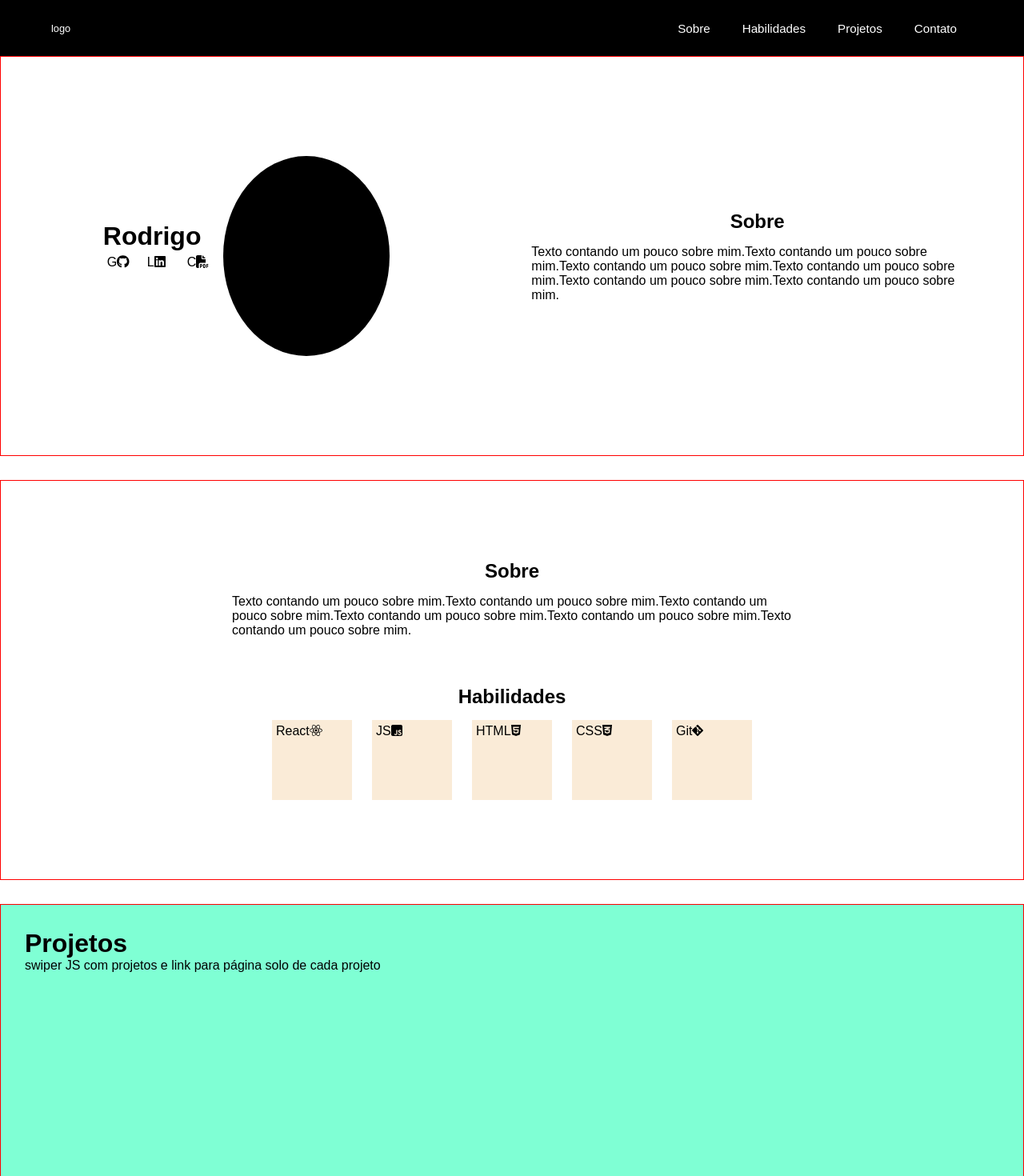
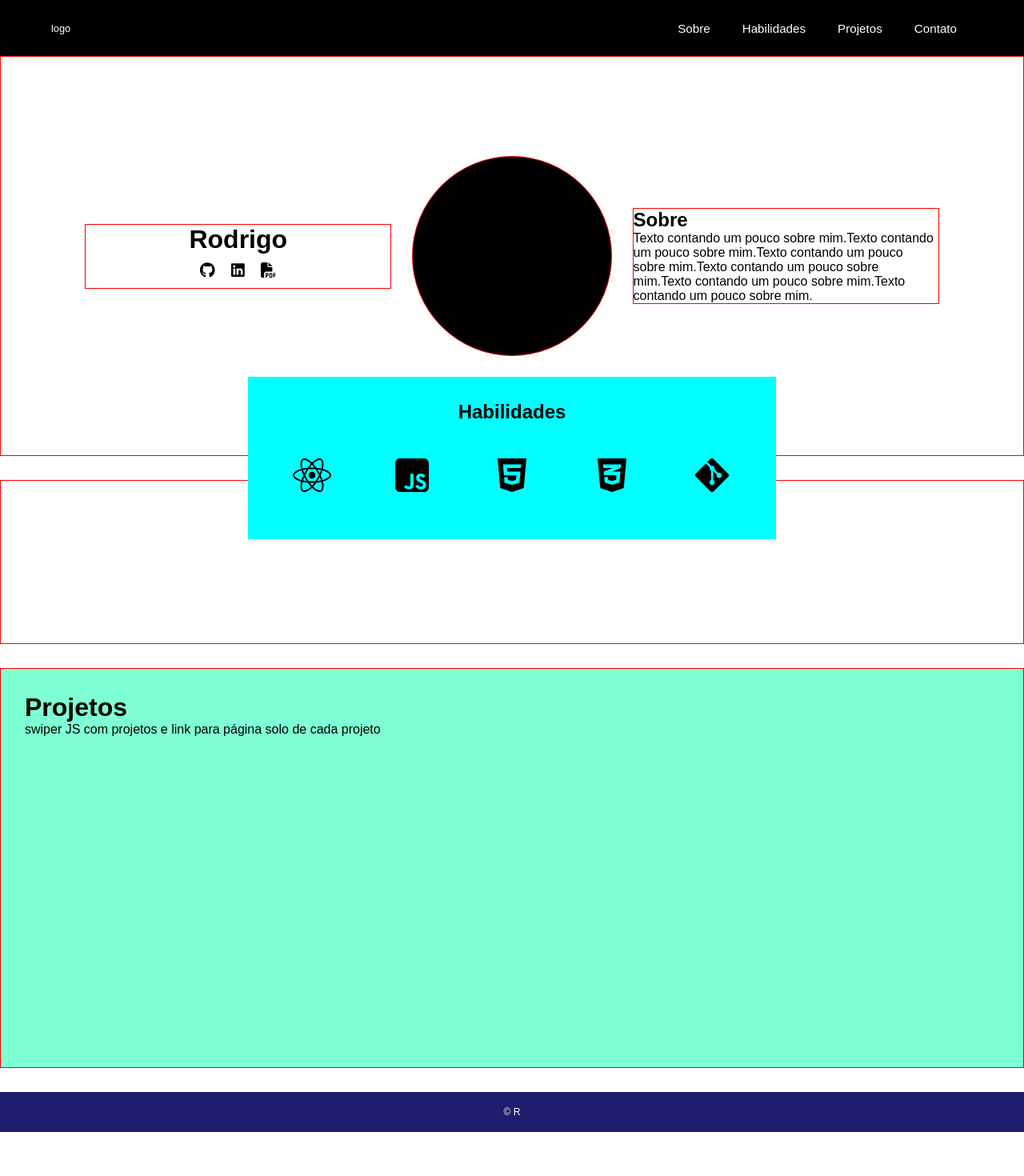
Before and after one commit to Rod7z/Portfolio, a React (Create React App) app: page / in a window 1280 px wide. Shown: the top 1470 px of the page at 80% size. After the commit the page ends 1415 px from the top, so only its background shows below. Built offline with nearby package versions, Linux system fonts and the light colour scheme.

Commit message:
atualizações no layout

```diff
--- a/src/components/Footer/footer.css
+++ b/src/components/Footer/footer.css
@@ -1,7 +1,15 @@
+/************************** FOOTER ****************************/
+
 footer{
     width: 100%;
-    height: 350px;
-    display: flex;
-    background-color: black;
-    color: #fff;
+    background-color: #1e1e6d;
+    color: #FFF;
 }
+
+footer .final{
+  display: flex;
+  justify-content: center;
+  align-items: center;
+  height: 50px;
+  font-size: 12px;
+}
--- a/src/components/Footer/index.js
+++ b/src/components/Footer/index.js
@@ -2,9 +2,11 @@ import './footer.css';
 
 function Footer() {
  return (
-   <footer>
-      &copy; R
-   </footer>
+    <footer>
+      <div class="final">
+        <div class="copy"><span>&copy; R</span></div>
+      </div>
+    </footer>
  );
 }
 
--- a/src/components/Main/index.js
+++ b/src/components/Main/index.js
@@ -10,9 +10,9 @@ function Main() {
         <div className='info'>
             <h1>Rodrigo</h1>
             <ul>
-                <li>G<FontAwesomeIcon icon={faGithub} /></li>
-                <li>L<FontAwesomeIcon icon={faLinkedin} /></li>
-                <li>C<FontAwesomeIcon icon={faFilePdf} /></li>
+                <li><FontAwesomeIcon icon={faGithub} /></li>
+                <li><FontAwesomeIcon icon={faLinkedin} /></li>
+                <li><FontAwesomeIcon icon={faFilePdf} /></li>
             </ul>
         </div>
 
--- a/src/components/Main/main.css
+++ b/src/components/Main/main.css
@@ -2,27 +2,38 @@ main{
     padding: 30px 0;
     height: 500px;
     display: flex;
-    justify-content: space-between;
+    justify-content: center;
     align-items: center;
     border: 1px solid red;
     margin-bottom: 30px;
 }
 
-.info{
-    margin-left: 10%;
+.info, .foto, .sobre{
+    width: 30%;
+    border: 1px solid red;
 }
 
-.info li{
-    padding: 5px;
-    width: 50px;
-    height: 50px;
-    color: black;
+.info{
+    margin-left: 5%;
+    display: flex;
+    flex-direction: column;
+    align-items: center;
+    justify-content: center;
+}
+
+.info ul li{
+    padding: 10px;
+    font-size: 1.2rem;
 }
 
 .foto{
-    margin-right: 10%;
     width: 250px;
     height: 250px;
     border-radius: 50%;
+    margin: 0 2%;
     background-color: black;
 }
+
+.sobre{
+    margin-right: 5%;
+}
--- a/src/components/Sobre/index.js
+++ b/src/components/Sobre/index.js
@@ -6,21 +6,14 @@ function Sobre() {
  return (
    <div className='article'>
     <article>
-        <section className='sobre'>
-            <h2>Sobre</h2>
-            <p>
-                Texto contando um pouco sobre mim.Texto contando um pouco sobre mim.Texto contando um pouco sobre mim.Texto contando um pouco sobre mim.Texto contando um pouco sobre mim.Texto contando um pouco sobre mim.
-            </p>
-        </section>
-
         <section className='skills'>
             <h2>Habilidades</h2>
             <ul>
-                <li>React<FontAwesomeIcon icon={faReact} /></li>
-                <li>JS<FontAwesomeIcon icon={faSquareJs} /></li>
-                <li>HTML<FontAwesomeIcon icon={faHtml5} /></li>
-                <li>CSS<FontAwesomeIcon icon={faCss3Alt} /></li>
-                <li>Git<FontAwesomeIcon icon={faGitAlt} /></li>
+                <li><FontAwesomeIcon icon={faReact} /></li>
+                <li><FontAwesomeIcon icon={faSquareJs} /></li>
+                <li><FontAwesomeIcon icon={faHtml5} /></li>
+                <li><FontAwesomeIcon icon={faCss3Alt} /></li>
+                <li><FontAwesomeIcon icon={faGitAlt} /></li>
             </ul>
         </section>
     </article>
--- a/src/components/Sobre/sobre.css
+++ b/src/components/Sobre/sobre.css
@@ -1,6 +1,5 @@
 .article{
     border: 1px solid red;
-    height: 500px;
     width: 100%;
     display: flex;
     justify-content: center;
@@ -8,25 +7,10 @@
     margin-bottom: 30px;
 }
 
-.sobre{
-    padding: 30px 0;
-}
-
-.sobre h2{
-    font-size: 1.5rem;
-    text-align: center;
-    margin-bottom: 15px;
-}
-
-.sobre p{
-    font-size: 1rem;
-    width: 100%;
-    max-width: 800px;
-    min-width: 200px;
-    padding: 0 50px;
-}
-
 .skills{
+    background-color: aqua;
+    position: relative;
+    top: -130px;
     padding: 30px;
 }
 
@@ -44,7 +28,10 @@
 }
 
 .skills li{
-    background-color: antiquewhite;
     width: 100px;
     height: 100px;
+    font-size: 3rem;
+    display: flex;
+    align-items: center;
+    justify-content: center;
 }
--- a/src/pages/Home/index.js
+++ b/src/pages/Home/index.js
@@ -1,4 +1,3 @@
-import { Link } from 'react-router-dom';
 import './home.css';
 
 import Main from '../../components/Main';
```
